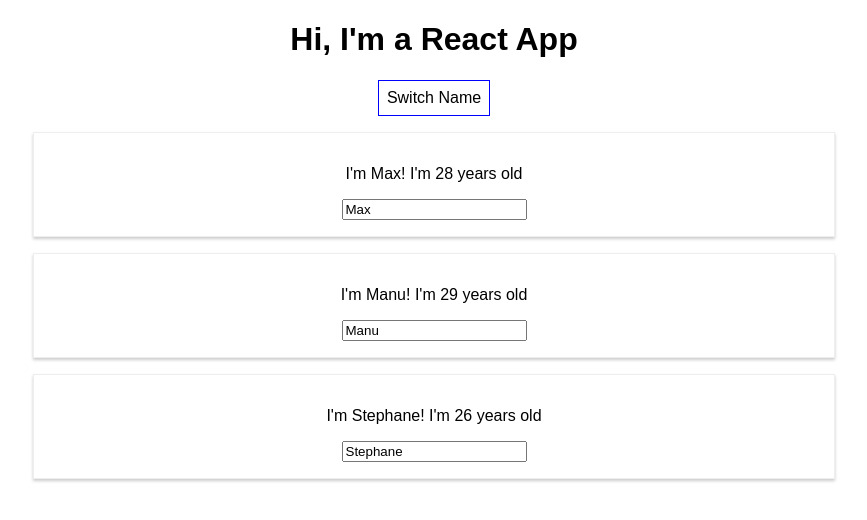
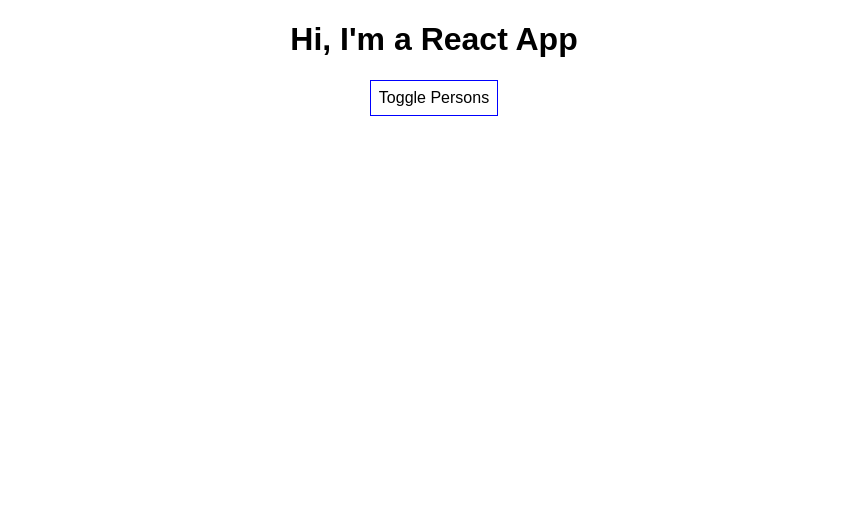
Before and after one commit to 31536k/uReactCompleteGuide-FirstApp, a React (Create React App) app: page / in a window 1280 px wide. Shown: the top 520 px of the page, without its empty margins (206-1073 px from the left). Built offline with nearby package versions, Linux system fonts and the light colour scheme.

Commit message:
54 Rendering Content Conditionally

```diff
--- a/src/App.js
+++ b/src/App.js
@@ -9,7 +9,8 @@
       { name: 'Manu', age: 29 },
       { name: 'Stephane', age: 26 }
     ],
-    otherState: "Some other value"
+    otherState: "Some other value",
+    showPersons: false
   }
 
   switchNameHandler = (newName) => {
@@ -40,6 +41,10 @@
     })
   }
 
+  togglePersonsHandler = () => {
+    this.setState({showPersons: !this.state.showPersons});
+  }
+
   render() {
     const style = {
       backgroundColor: 'white',
@@ -54,7 +59,10 @@
         <h1>Hi, I'm a React App</h1>
         <button
           style={style}
-          onClick={() => this.switchNameHandler("Maxilian")}>Switch Name</button>
+          onClick={this.togglePersonsHandler}>Toggle Persons</button>
+        {
+          this.state.showPersons === true ?
+          <div>
           <Person
             name={this.state.persons[0].name}
             age={this.state.persons[0].age}/>
@@ -66,6 +74,8 @@
           <Person
             name={this.state.persons[2].name}
             age={this.state.persons[2].age}/>
+            </div> : null
+        }
       </div>
     );
   }
```
Lines whose indentation alone changed are shown as unchanged.
